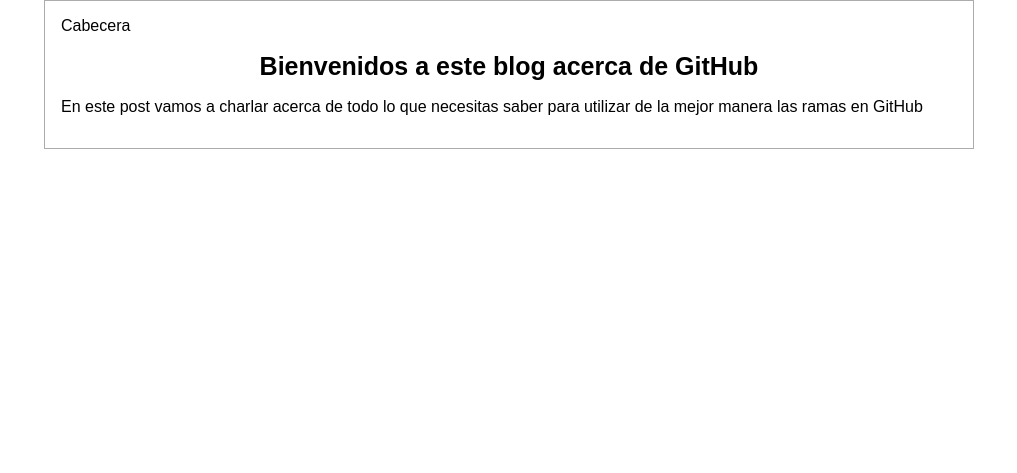
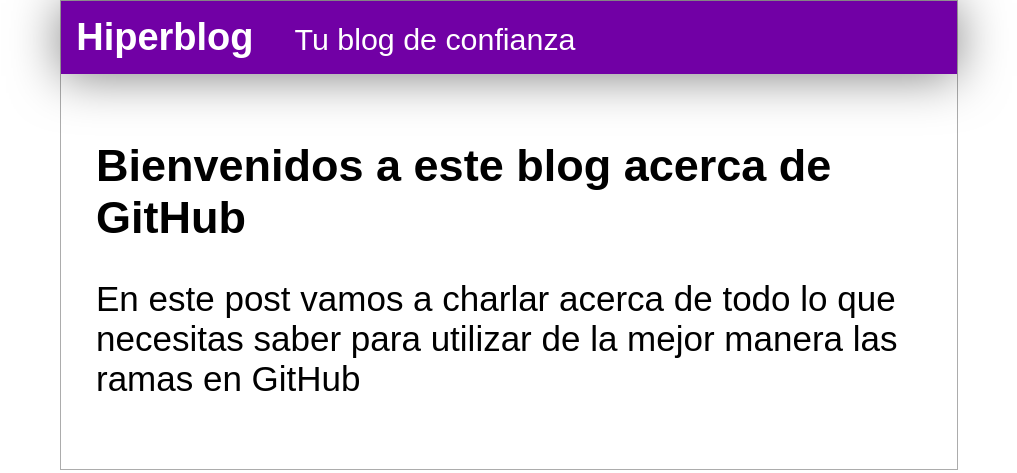
Before and after one commit to FishefM/Hyperblog, a plain HTML site: page index.html in a window 1280 px wide. Shown: the whole page, without its empty margins (131-1148 px from the left). Drawn offline with Linux system fonts and the light colour scheme.

Commit message:
Finalizada la cabecera con diseño morado

```diff
--- a/css/estilos.css
+++ b/css/estilos.css
@@ -1,20 +1,37 @@
 body{
 
     color: #000000;
-    margin: 0%;
-    padding: 0%;
-    font-family: Arial, Helvetica, sans-serif;
+    margin: 0;
+    padding: 0;
+    font-family: Arial;
 }
-
+#cabecera{
+    background-color: #7100a5;
+    color: white;
+    margin: 0;
+    padding: 0.4em;
+    font-weight: bold;
+    box-shadow: 0px 2px 50px 0px rgb(0, 0, 0, 0.5);
+    font-size: 38px;
+}
+#cabecera #tagline{
+    font-weight: normal;
+    font-size: 0.8em;
+    padding:  0 0 0 1em;
+}
 #container{
     width: 70%;
-    padding: 1em;
+    padding: 0em;
     text-align: left;
     border: 1px solid #acacac;
     margin: 0 auto;
 }
 
 #container h1{
-    font-size: 25px;
-    text-align: center;
+    font-size: 45px;
+    text-align: left;
 }
+#post{
+    padding: 1em;
+    font-size: 35px;
+}
--- a/index.html
+++ b/index.html
@@ -9,8 +9,10 @@
 </head>
 <body>
     <div id="container">
+        <div id="cabecera">
+            Hiperblog <span id="tagline">Tu blog de confianza</span>
+        </div>
         <div id="post">
-            <div id="cabecera">Cabecera</div>
             <h1>Bienvenidos a este blog acerca de GitHub</h1>
             <p>En este post vamos a charlar acerca de todo lo que necesitas saber para utilizar de la mejor manera las ramas en GitHub</p>
     </div>
```
